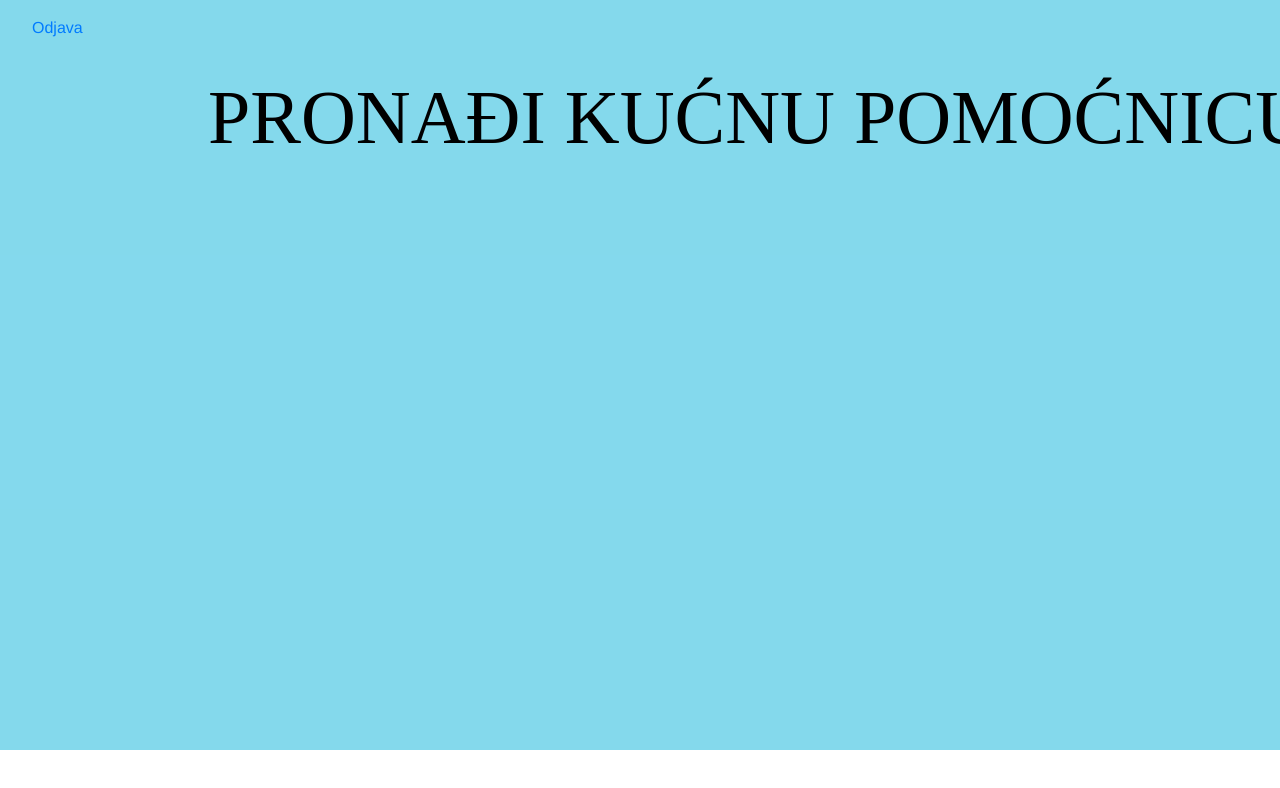
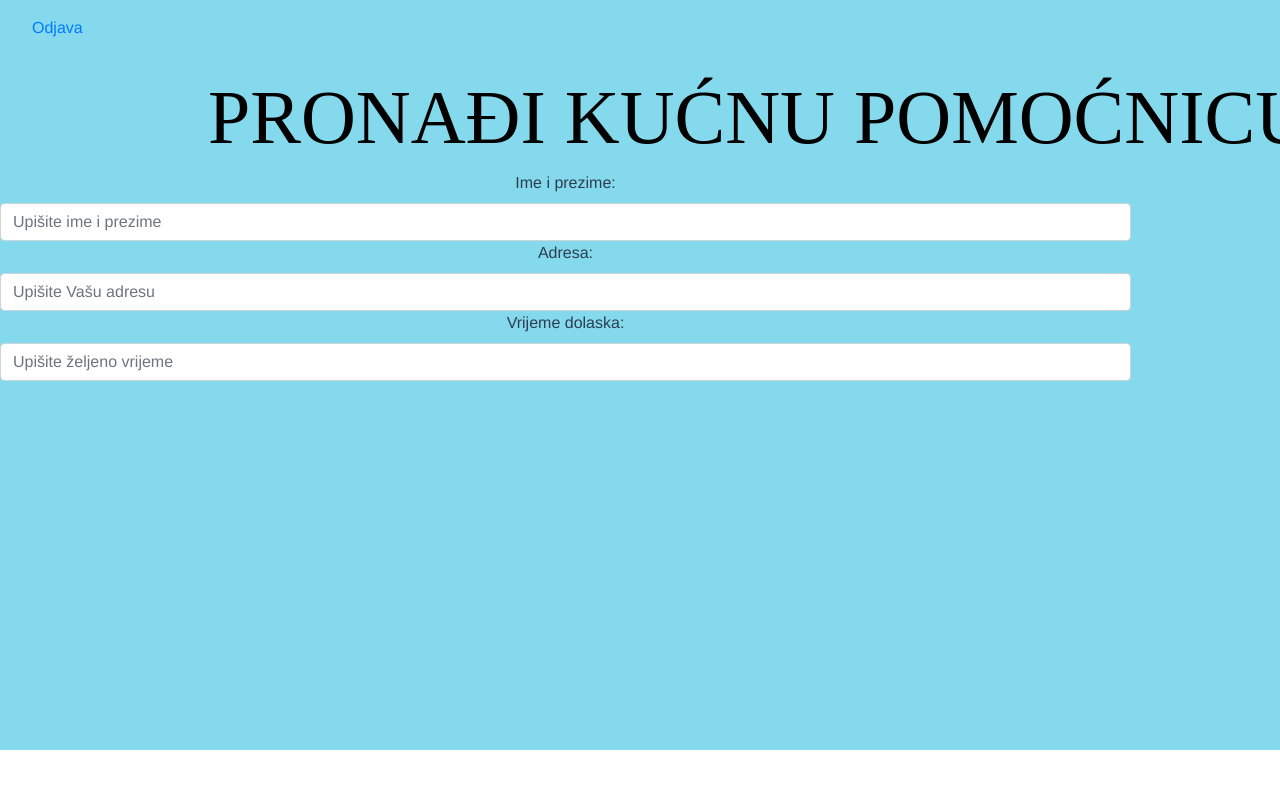
Before and after one commit to Gordana1508/PI-pronadikucnupomocnicu, a Vue app: page /Unos_podataka in a window 1280 px wide. Shown: the top 788 px of the page. Built offline with nearby package versions, Linux system fonts and the light colour scheme.

Commit message:
Dodavnje stranica

```diff
--- a/src/router/index.js
+++ b/src/router/index.js
@@ -48,10 +48,13 @@ const routes = [
   {
     path: '/Unos_podataka',
     name: 'Unospodataka',
-    // route level code-splitting
-    // this generates a separate chunk (abou.[hash].js) for this route
-    // which is lazy-loaded when the route is visited.
-    component: () => import(/* webpackChunkName: "Registracija" */ '../views/Unos_podataka.vue')
+    component: () => import ( '../views/Unos_podataka.vue')
+  },
+
+  {
+    path:'/Potvrda',
+    name: 'Potvrda',
+    component: () => import ('../views/Potvrda.vue')
   }
 ]
 
--- /dev/null
+++ b/src/views/Potvrda.vue
@@ -0,0 +1,7 @@
+<template>
+    <div class="Potvrda">
+        <h1>PRONAĐI KUĆNU POMOĆNICU</h1>
+
+
+    </div>
+</template>
--- a/src/views/Unos_podataka.vue
+++ b/src/views/Unos_podataka.vue
@@ -10,6 +10,21 @@
     </nav>
   </div>
         <h1>PRONAĐI KUĆNU POMOĆNICU</h1>
+    <form class="row g-3">
+  <div class="col-md-9">
+    <label for="imeiprezime" class="form-label">Ime i prezime: </label>
+    <input type="text" class="form-control" id="" placeholder="Upišite ime i prezime">
+  </div>
+  <div class="col-md-9">
+    <label for="adresa" class="form-label">Adresa: </label>
+    <input type="text" class="form-control" id="" placeholder="Upišite Vašu adresu">
+  </div>
+  <div class="col-md-9">
+    <label for="vrijeme" class="form-label">Vrijeme dolaska: </label>
+    <input type="text" class="form-control" id="" placeholder="Upišite željeno vrijeme">
+  </div>
+</form>
+
     </div>
 </template>
 
```
Also changed, not shown: 1 other file (tests, documents, lock files or other folders).
